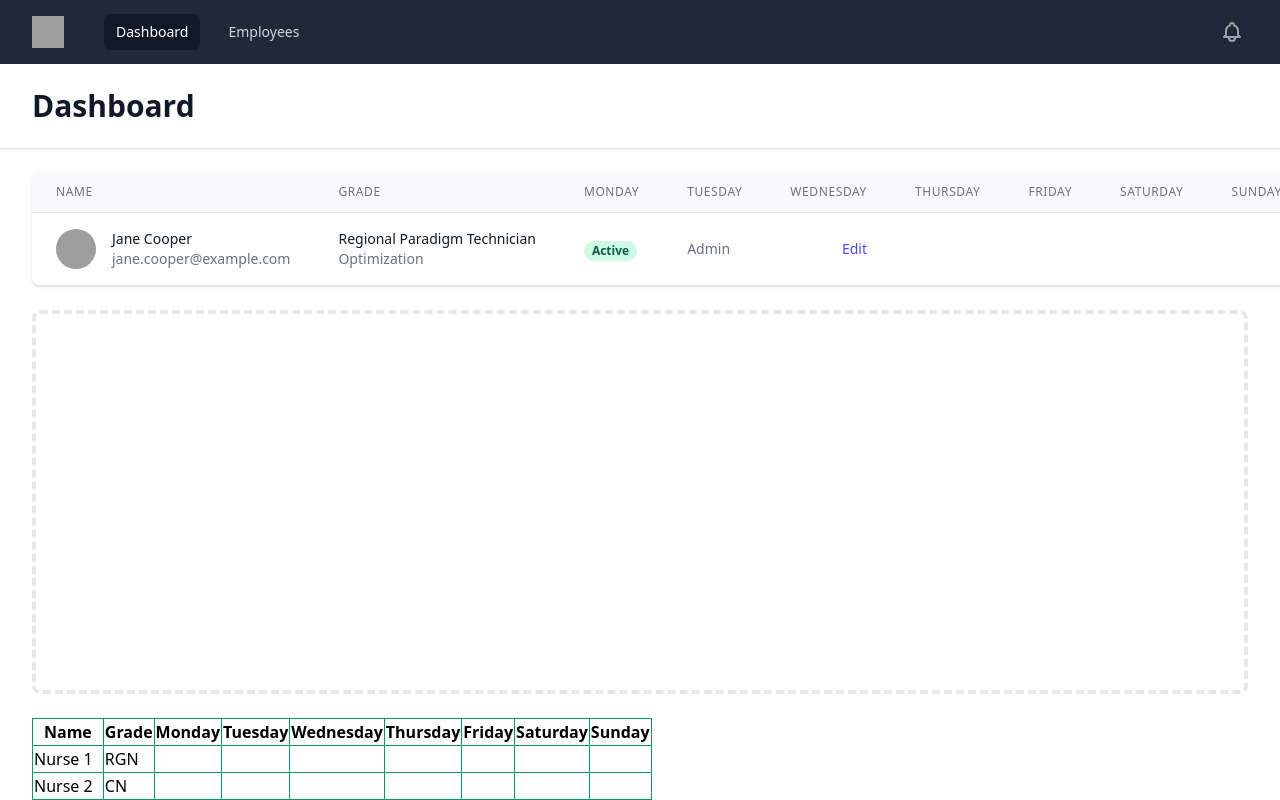
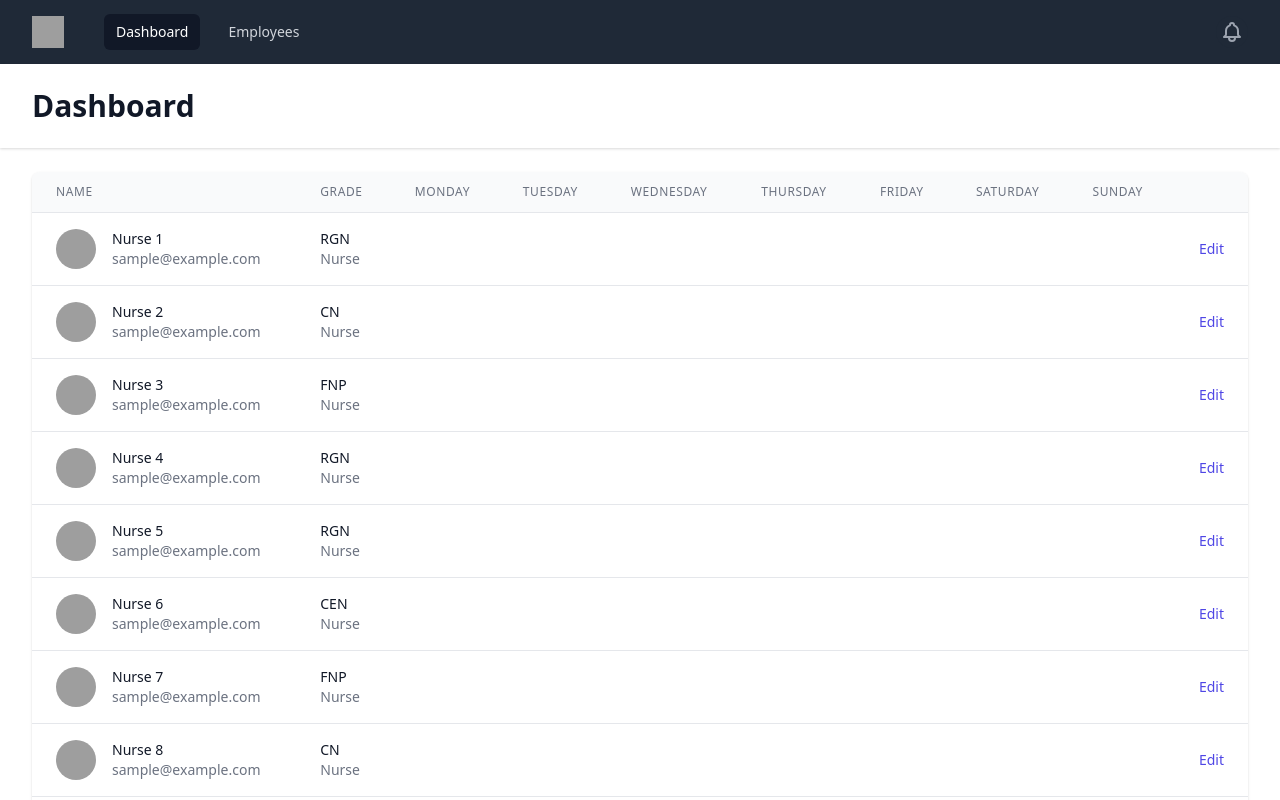
Before and after one commit to ShaneRich5/nurse-scheduling-problem, a React (Create React App) app: page / in a window 1280 px wide. Shown: the top 800 px of the page. Built offline with nearby package versions, Linux system fonts and the light colour scheme; grey boxes are pictures that could not be loaded.

Commit message:
feat: organized the dashboard elements into components

```diff
--- a/src/App.tsx
+++ b/src/App.tsx
@@ -26,6 +26,93 @@ const initializeGrid = () => {
   return grid;
 }
 
+interface EmployeeTableProps {
+  employees: Employee[]
+  schedule: any
+}
+
+const EmployeeTable = ({ employees, schedule }: EmployeeTableProps) => {
+  return (
+    <div className="flex flex-col">
+      <div className="-my-2 overflow-x-auto sm:-mx-6 lg:-mx-8">
+        <div className="py-2 align-middle inline-block min-w-full sm:px-6 lg:px-8">
+          <div className="shadow overflow-hidden border-b border-gray-200 sm:rounded-lg">
+            <table className="min-w-full divide-y divide-gray-200">
+              <thead className="bg-gray-50">
+                <tr>
+                  <th scope="col" className="px-6 py-3 text-left text-xs font-medium text-gray-500 uppercase tracking-wider">
+                    Name
+                  </th>
+                  <th scope="col" className="px-6 py-3 text-left text-xs font-medium text-gray-500 uppercase tracking-wider">
+                    Grade
+                  </th>
+                  <th scope="col" className="px-6 py-3 text-left text-xs font-medium text-gray-500 uppercase tracking-wider">
+                    Monday
+                  </th>
+                  <th scope="col" className="px-6 py-3 text-left text-xs font-medium text-gray-500 uppercase tracking-wider">
+                    Tuesday
+                  </th>
+                  <th scope="col" className="px-6 py-3 text-left text-xs font-medium text-gray-500 uppercase tracking-wider">
+                    Wednesday
+                  </th>
+                  <th scope="col" className="px-6 py-3 text-left text-xs font-medium text-gray-500 uppercase tracking-wider">
+                    Thursday
+                  </th>
+                  <th scope="col" className="px-6 py-3 text-left text-xs font-medium text-gray-500 uppercase tracking-wider">
+                    Friday
+                  </th>
+                  <th scope="col" className="px-6 py-3 text-left text-xs font-medium text-gray-500 uppercase tracking-wider">
+                    Saturday
+                  </th>
+                  <th scope="col" className="px-6 py-3 text-left text-xs font-medium text-gray-500 uppercase tracking-wider">
+                    Sunday
+                  </th>
+                  <th scope="col" className="relative px-6 py-3">
+                    <span className="sr-only">Edit</span>
+                  </th>
+                </tr>
+              </thead>
+              <tbody className="bg-white divide-y divide-gray-200">
+                {employees.map((employee: Employee, rowIndex: number) =>
+                  <tr key={rowIndex}>
+                    <td className="px-6 py-4 whitespace-nowrap">
+                      <div className="flex items-center">
+                        <div className="flex-shrink-0 h-10 w-10">
+                          <img className="h-10 w-10 rounded-full" src="https://images.unsplash.com/photo-1494790108377-be9c29b29330?ixlib=rb-1.2.1&ixid=eyJhcHBfaWQiOjEyMDd9&auto=format&fit=facearea&facepad=4&w=256&h=256&q=60" alt=""/>
+                        </div>
+                        <div className="ml-4">
+                          <div className="text-sm font-medium text-gray-900">
+                            {employee.name}
+                          </div>
+                          <div className="text-sm text-gray-500">
+                            sample@example.com
+                          </div>
+                        </div>
+                      </div>
+                    </td>
+
+                    <td className="px-6 py-4 whitespace-nowrap">
+                      <div className="text-sm text-gray-900">{employee.grade}</div>
+                      <div className="text-sm text-gray-500">Nurse</div>
+                    </td>
+                    {[0, 1, 2, 3, 4, 5, 6].map((columnIndex: number) =>
+                      <td key={`${rowIndex}_${columnIndex}`} className="px-6 py-4 whitespace-nowrap text-sm text-gray-500">
+                        {schedule[rowIndex][columnIndex]}
+                      </td>
+                    )}
+                    <td className="px-6 py-4 whitespace-nowrap text-right text-sm font-medium">
+                      <a href="#" className="text-indigo-600 hover:text-indigo-900">Edit</a>
+                    </td>
+                  </tr>
+                )}
+              </tbody>
+            </table>
+          </div>
+        </div>
+      </div>
+    </div>
+  )
+}
 
 const App = () => {
   const [schedule, setSchedule] = useState<any>(null)
@@ -82,13 +169,14 @@ const App = () => {
 
         if (currentEmployeeShift !== 'D') {
           grid[index][dayOfWeek] = shifts.pop()
+
+          if (grid[index][dayOfWeek] === 'AM') morningShiftCount[dayOfWeek]++
+          if (grid[index][dayOfWeek] === 'PM') nightShiftCount[dayOfWeek]++
         }
 
         index++
       }
     }
-
-    console.log('generated:', grid, 'daysOffCount:', daysOffCount)
 
     setSchedule(grid)
   }
@@ -179,127 +267,20 @@ const App = () => {
     <main>
       <div className="max-w-7xl mx-auto py-6 sm:px-6 lg:px-8">
 
-<div className="flex flex-col">
-  <div className="-my-2 overflow-x-auto sm:-mx-6 lg:-mx-8">
-    <div className="py-2 align-middle inline-block min-w-full sm:px-6 lg:px-8">
-      <div className="shadow overflow-hidden border-b border-gray-200 sm:rounded-lg">
-        <table className="min-w-full divide-y divide-gray-200">
-          <thead className="bg-gray-50">
-            <tr>
-              <th scope="col" className="px-6 py-3 text-left text-xs font-medium text-gray-500 uppercase tracking-wider">
-                Name
-              </th>
-              <th scope="col" className="px-6 py-3 text-left text-xs font-medium text-gray-500 uppercase tracking-wider">
-                Grade
-              </th>
-              <th scope="col" className="px-6 py-3 text-left text-xs font-medium text-gray-500 uppercase tracking-wider">
-                Monday
-              </th>
-              <th scope="col" className="px-6 py-3 text-left text-xs font-medium text-gray-500 uppercase tracking-wider">
-                Tuesday
-              </th>
-              <th scope="col" className="px-6 py-3 text-left text-xs font-medium text-gray-500 uppercase tracking-wider">
-                Wednesday
-              </th>
-              <th scope="col" className="px-6 py-3 text-left text-xs font-medium text-gray-500 uppercase tracking-wider">
-                Thursday
-              </th>
-              <th scope="col" className="px-6 py-3 text-left text-xs font-medium text-gray-500 uppercase tracking-wider">
-                Friday
-              </th>
-              <th scope="col" className="px-6 py-3 text-left text-xs font-medium text-gray-500 uppercase tracking-wider">
-                Saturday
-              </th>
-              <th scope="col" className="px-6 py-3 text-left text-xs font-medium text-gray-500 uppercase tracking-wider">
-                Sunday
-              </th>
-              <th scope="col" className="relative px-6 py-3">
-                <span className="sr-only">Edit</span>
-              </th>
-            </tr>
-          </thead>
-          <tbody className="bg-white divide-y divide-gray-200">
-            <tr>
-              <td className="px-6 py-4 whitespace-nowrap">
-                <div className="flex items-center">
-                  <div className="flex-shrink-0 h-10 w-10">
-                    <img className="h-10 w-10 rounded-full" src="https://images.unsplash.com/photo-1494790108377-be9c29b29330?ixlib=rb-1.2.1&ixid=eyJhcHBfaWQiOjEyMDd9&auto=format&fit=facearea&facepad=4&w=256&h=256&q=60" alt=""/>
-                  </div>
-                  <div className="ml-4">
-                    <div className="text-sm font-medium text-gray-900">
-                      Jane Cooper
-                    </div>
-                    <div className="text-sm text-gray-500">
-                      jane.cooper@example.com
-                    </div>
-                  </div>
-                </div>
-              </td>
-              <td className="px-6 py-4 whitespace-nowrap">
-                <div className="text-sm text-gray-900">Regional Paradigm Technician</div>
-                <div className="text-sm text-gray-500">Optimization</div>
-              </td>
-              <td className="px-6 py-4 whitespace-nowrap">
-                <span className="px-2 inline-flex text-xs leading-5 font-semibold rounded-full bg-green-100 text-green-800">
-                  Active
-                </span>
-              </td>
-              <td className="px-6 py-4 whitespace-nowrap text-sm text-gray-500">
-                Admin
-              </td>
-              <td className="px-6 py-4 whitespace-nowrap text-right text-sm font-medium">
-                <a href="#" className="text-indigo-600 hover:text-indigo-900">Edit</a>
-              </td>
-            </tr>
-          </tbody>
-        </table>
-      </div>
-    </div>
-  </div>
-</div>
-        {/* <!-- Replace with your content --> */}
-        <div className="px-4 py-6 sm:px-0">
-          <div className="border-4 border-dashed border-gray-200 rounded-lg h-96"></div>
+        {schedule
+          ? <EmployeeTable
+            employees={employees}
+            schedule={schedule}
+          />
+          : <h3>Loading...</h3>
+        }
+        <div className='mt-4'>
+          <button
+            className='w-full bg-white hover:bg-gray-100 text-gray-800 font-semibold py-2 px-4 border border-gray-400 rounded shadow'
+            onClick={() => generateSchedule()}
+          >Randomize</button>
         </div>
-        {/* <!-- /End replace --> */}
-        {schedule ?
 
-      <table className='border-collapse border border-green-800'>
-        <thead>
-          <tr>
-            <th className='border border-green-600'>Name</th>
-            <th className='border border-green-600'>Grade</th>
-            <th className='border border-green-600'>Monday</th>
-            <th className='border border-green-600'>Tuesday</th>
-            <th className='border border-green-600'>Wednesday</th>
-            <th className='border border-green-600'>Thursday</th>
-            <th className='border border-green-600'>Friday</th>
-            <th className='border border-green-600'>Saturday</th>
-            <th className='border border-green-600'>Sunday</th>
-          </tr>
-        </thead>
-        <tbody>
-          {employees.map((employee: Employee, rowIndex: number) =>
-            <tr key={rowIndex}>
-              <td className='border border-green-600'>{employee.name}</td>
-              <td className='border border-green-600'>{employee.grade}</td>
-              {[0, 1, 2, 3, 4, 5, 6].map((columnIndex: number) =>
-                <>
-                  <td
-                    key={rowIndex + '_' + columnIndex}
-                    className='border border-green-600'
-                  >{schedule[rowIndex][columnIndex]}</td>
-                </>
-              )}
-            </tr>
-          )}
-        </tbody>
-      </table>
-      : <>Loading..</>}
-      <button
-        className='bg-white hover:bg-gray-100 text-gray-800 font-semibold py-2 px-4 border border-gray-400 rounded shadow'
-        onClick={() => generateSchedule()}
-      >Go</button>
       </div>
     </main>
   </div>
@@ -308,43 +289,3 @@ const App = () => {
 }
 
 export default App;
-
-// <>
-    //   {schedule ?
-    //   <table className='border-collapse border border-green-800'>
-    //     <thead>
-    //       <tr>
-    //         <th className='border border-green-600'>Name</th>
-    //         <th className='border border-green-600'>Grade</th>
-    //         <th className='border border-green-600'>Monday</th>
-    //         <th className='border border-green-600'>Tuesday</th>
-    //         <th className='border border-green-600'>Wednesday</th>
-    //         <th className='border border-green-600'>Thursday</th>
-    //         <th className='border border-green-600'>Friday</th>
-    //         <th className='border border-green-600'>Saturday</th>
-    //         <th className='border border-green-600'>Sunday</th>
-    //       </tr>
-    //     </thead>
-    //     <tbody>
-    //       {employees.map((employee: Employee, rowIndex: number) =>
-    //         <tr key={rowIndex}>
-    //           <td className='border border-green-600'>{employee.name}</td>
-    //           <td className='border border-green-600'>{employee.grade}</td>
-    //           {[0, 1, 2, 3, 4, 5, 6].map((columnIndex: number) =>
-    //             <>
-    //               <td
-    //                 key={rowIndex + '_' + columnIndex}
-    //                 className='border border-green-600'
-    //               >{schedule[rowIndex][columnIndex]}</td>
-    //             </>
-    //           )}
-    //         </tr>
-    //       )}
-    //     </tbody>
-    //   </table>
-    //   : <>Loading..</>}
-    //   <button
-    //     className='bg-white hover:bg-gray-100 text-gray-800 font-semibold py-2 px-4 border border-gray-400 rounded shadow'
-    //     onClick={() => generateSchedule()}
-    //   >Go</button>
-    // </>
```
